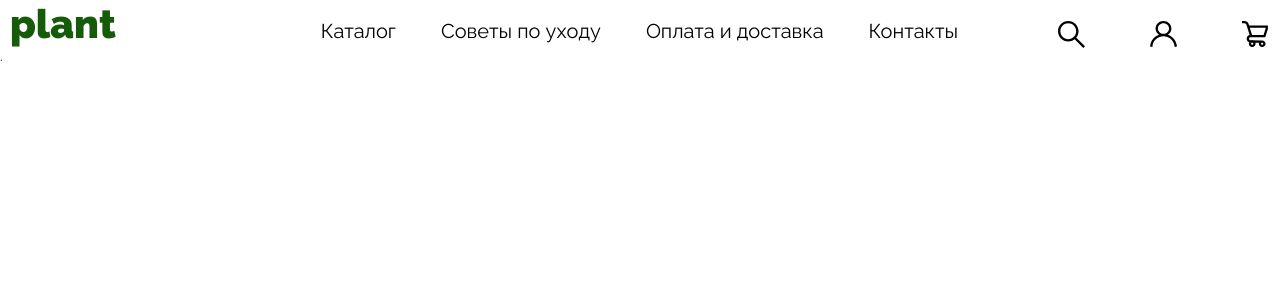
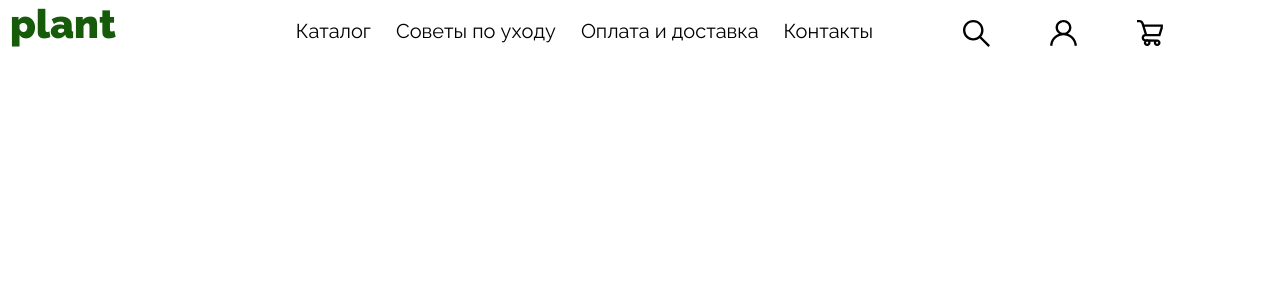
Before and after one commit to daniarmakyev/Plant, a React (Create React App) app: page / in a window 1280 px wide. Shown: the top 300 px of the page. Built offline with nearby package versions, Linux system fonts and the light colour scheme.

Commit message:
fixHeader

```diff
--- a/src/components/Header/Header.tsx
+++ b/src/components/Header/Header.tsx
@@ -5,36 +5,38 @@ import styles from "./header.module.css";
 const Header = () => {
   return (
     <div className="container">
-      <NavLink to={"/"} className={styles.plant}>
+        <div className={styles.headerInner}>
+        <NavLink to={"/"} className={styles.plant}>
         plant
       </NavLink>
+        <div className={styles.nav}>
 
-      <NavLink to={"/"} className={styles.catalog}>
+      <NavLink to={"/"}>
         Каталог
       </NavLink>
 
-      <NavLink to={"/"} className={styles.sovety}>
+      <NavLink to={"/"}>
         Советы по уходу
       </NavLink>
 
-      <NavLink to={"/"} className={styles.oplata}>
+      <NavLink to={"/"}>
         Оплата и доставка
       </NavLink>
 
-      <NavLink to={"/"} className={styles.contact}>
+      <NavLink to={"/"}>
         Контакты
       </NavLink>
+        </div>
+        <div className={styles.svg}>
 
-      <Link to={"/"} className={styles.search}>
+      <Link to={"/"}>
         <svg
           width="27.000000"
           height="27.000000"
           viewBox="0 0 27 27"
           fill="none"
-          xmlns="http://www.w3.org/2000/svg"
-          // xmlnslink="http://www.w3.org/1999/xlink"
+          xmlnsXlink="http://www.w3.org/2000/svg"
         >
-          <desc>Created with Pixso.</desc>
           <defs />
           <path
             id="Поиск на сайте"
@@ -46,16 +48,14 @@ const Header = () => {
         </svg>
       </Link>
 
-      <Link to={"/"} className={styles.vector}>
+      <Link to={"/"}>
         <svg
           width="27.000000"
           height="27.000000"
           viewBox="0 0 27 27"
           fill="none"
-          xmlns="http://www.w3.org/2000/svg"
-          // xmlnslink="http://www.w3.org/1999/xlink"
+          xmlnsXlink="http://www.w3.org/2000/svg"
         >
-          <desc>Created with Pixso.</desc>
           <defs />
           <path
             id="Vector"
@@ -67,16 +67,14 @@ const Header = () => {
         </svg>
       </Link>
 
-      <Link to={"/"} className={styles.corzina}>
+      <Link to={"/"}>
         <svg
           width="26.000000"
           height="26.000000"
           viewBox="0 0 26 26"
           fill="none"
-          xmlns="http://www.w3.org/2000/svg"
-          // xmlnslink="http://www.w3.org/1999/xlink"
+          xmlnsXlink="http://www.w3.org/2000/svg"
         >
-          <desc>Created with Pixso.</desc>
           <defs />
           <path
             id="Корзина"
@@ -87,6 +85,8 @@ const Header = () => {
           />
         </svg>
       </Link>
+        </div>
+      </div>
     </div>
   );
 };
--- a/src/components/Header/header.module.css
+++ b/src/components/Header/header.module.css
@@ -1,85 +1,28 @@
-/* .container {
-  /* header
-  position: absolute;
-  width: 1307.3px;
-  height: 53px;
-  left: 60px;
-  right: 72.7px;
-  top: 36px;
-  bottom: 2890px;
-} */
+.headerInner {
+    display: flex;
+}
+.nav {
+    display: flex;
+    padding-top: 20px;
+    gap: 25px;
+}
+.nav a {
+    color: #000;
+    font-size: 20px;
+    line-height: 23px;
+}
 
 .plant {
-  /* Название магазина */
+    color: rgb(21, 91, 10);
+    font-size: 40px;
+    font-weight: 900;
+    line-height: 47px;
+    margin-right: 180px;
+  }
 
-  color: rgb(21, 91, 10);
-  font-family: Raleway;
-  font-size: 40px;
-  font-weight: 900;
-  line-height: 47px;
-  letter-spacing: 0%;
-  text-align: left;
+.svg {
+    gap: 60px;
+    display: flex;
+    margin-left: 90px;
+    padding-top: 20px;
 }
-
-.catalog {
-  /* Каталог */
-  margin-left: 205px;
-  color: rgb(0, 0, 0);
-  font-family: Raleway;
-  font-size: 20px;
-  font-weight: 400;
-  line-height: 23px;
-  letter-spacing: 0%;
-  text-align: left;
-}
-
-.sovety {
-  /* Советы по уходу */
-  margin-left: 45px;
-  color: rgb(0, 0, 0);
-  font-family: Raleway;
-  font-size: 20px;
-  font-weight: 400;
-  line-height: 23px;
-  letter-spacing: 0%;
-  text-align: left;
-}
-
-.oplata {
-  /* Оплата и доставка */
-  margin-left: 45px;
-  color: rgb(0, 0, 0);
-  font-family: Raleway;
-  font-size: 20px;
-  font-weight: 400;
-  line-height: 23px;
-  letter-spacing: 0%;
-  text-align: left;
-}
-
-.contact {
-  /* Контакты */
-  margin-left: 45px;
-  color: rgb(0, 0, 0);
-  font-family: Raleway;
-  font-size: 20px;
-  font-weight: 400;
-  line-height: 23px;
-  letter-spacing: 0%;
-  text-align: left;
-}
-
-.search {
-  /* Поиск на сайте */
-  margin-left: 100px;
-}
-
-.vector {
-  /* Личный кабинет */
-  margin-left: 65px;
-}
-
-.corzina {
-  /* Корзина */
-  margin-left: 65px;
-}
--- a/src/pages/Home/Home.tsx
+++ b/src/pages/Home/Home.tsx
@@ -3,8 +3,8 @@ import styles from "./home.module.css"
 
 const Home = () => {
   return (
-    <div>
-      .
+    <div className={styles.card}>
+
     </div>
   )
 }
```
